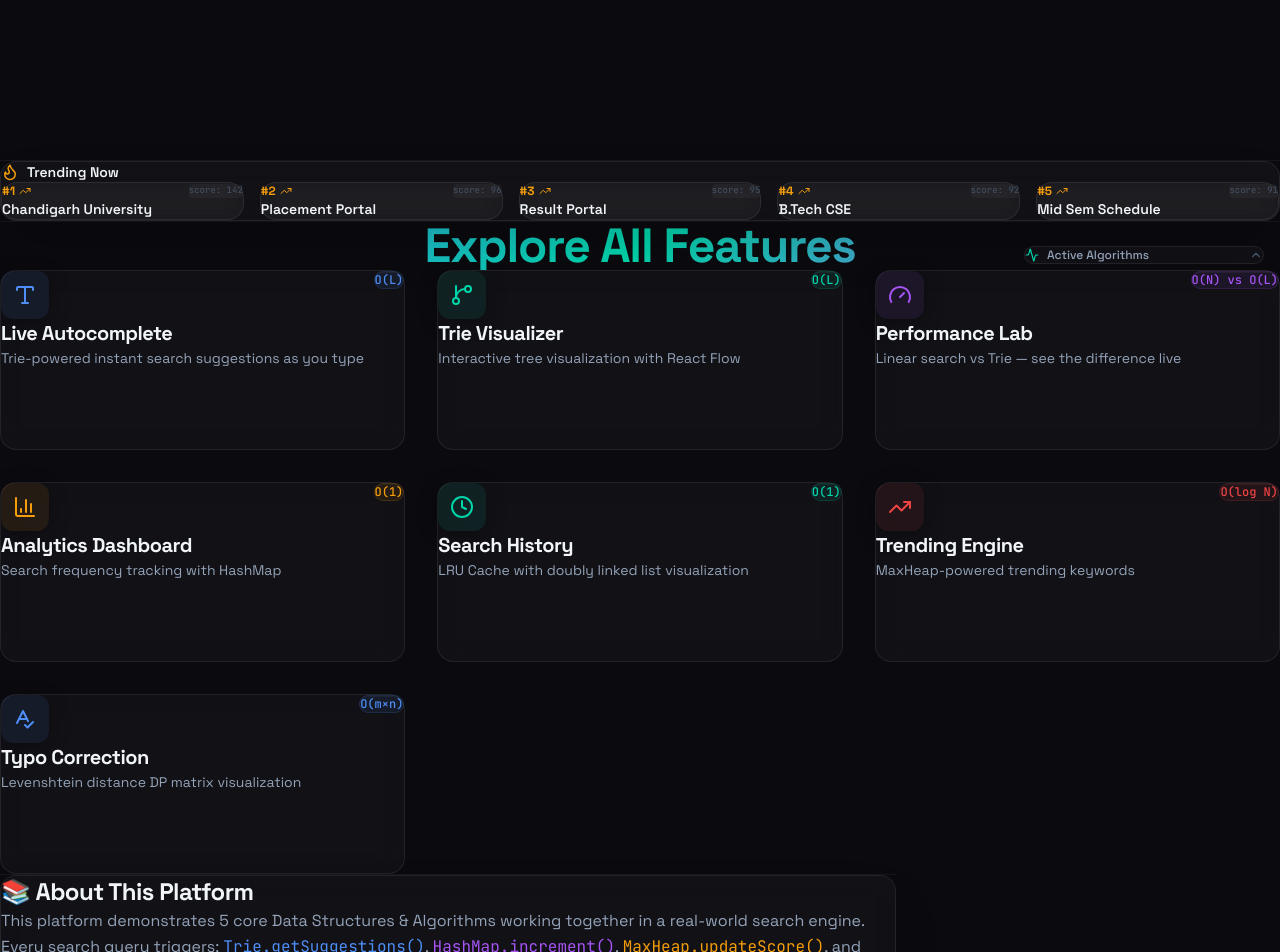
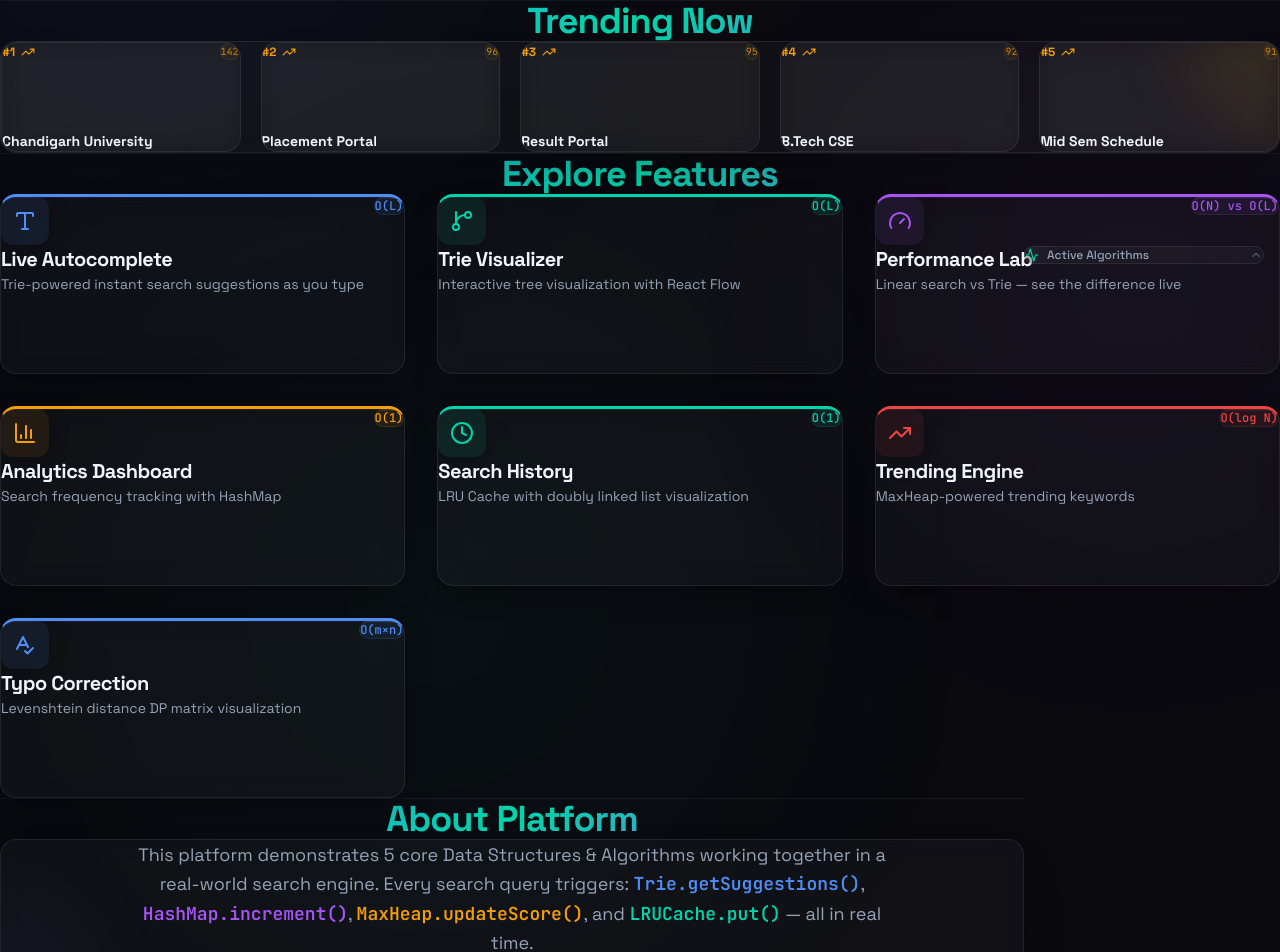
Before and after one commit to VanshMiglani007/smart-campus-search-ecosystem, a React (Vite) app: page / in a window 1280 px wide. Shown: the part 520-1472 px from the top of the page. Built offline with nearby package versions, Linux system fonts and the light colour scheme.

Commit message:
feat: premium homepage polish

```diff
--- a/src/components/TrendingPanel.jsx
+++ b/src/components/TrendingPanel.jsx
@@ -1,39 +1,35 @@
 import { motion } from 'framer-motion';
-import { TrendingUp, Flame } from 'lucide-react';
+import { TrendingUp } from 'lucide-react';
 
 const TrendingPanel = ({ items = [], onClickItem }) => {
   if (!items || items.length === 0) return null;
 
   return (
-    <div>
-      <div className="flex items-center gap-2 mb-4">
-        <Flame size={18} className="text-warning" />
-        <h3 className="text-sm font-semibold text-text-primary">Trending Now</h3>
-      </div>
-
-      <div className="grid grid-cols-1 md:grid-cols-2 xl:grid-cols-5 gap-4">
+    <div className="grid grid-cols-1 md:grid-cols-2 xl:grid-cols-5 gap-5">
       {items.map((item, index) => (
         <motion.div
           key={item.word}
           initial={{ opacity: 0, y: 10 }}
           animate={{ opacity: 1, y: 0 }}
           transition={{ delay: index * 0.08 }}
-            className="glass-card-hover px-4 py-4 cursor-pointer hover:scale-[1.03] hover:border-warning/30 transition-all duration-300"
+          className="glass-card-hover px-5 py-5 min-h-[110px] rounded-2xl flex flex-col justify-between cursor-pointer hover:scale-[1.05] hover:border-warning/35 hover:shadow-[0_0_25px_rgba(245,158,11,0.15)] transition-all duration-300 relative overflow-hidden group"
           onClick={() => onClickItem && onClickItem(item.word)}
         >
-            <div className="flex items-center justify-between mb-2">
-              <div className="flex items-center gap-1">
-                <span className="text-warning text-xs font-bold">#{index + 1}</span>
-                <TrendingUp size={12} className="text-warning" />
+          {/* Subtle hover glow layer */}
+          <div className="absolute inset-0 bg-gradient-to-br from-warning/5 to-transparent opacity-0 group-hover:opacity-100 transition-opacity duration-300 pointer-events-none" />
+
+          <div className="flex items-center justify-between relative z-10">
+            <div className="flex items-center gap-1.5">
+              <span className="text-warning text-xs font-black">#{index + 1}</span>
+              <TrendingUp size={14} className="text-warning" />
             </div>
-              <span className="text-[9px] font-mono text-text-muted bg-white/3 px-1.5 py-0.5 rounded">
-                score: {item.score}
+            <span className="text-[10px] font-mono text-warning/80 bg-warning/5 px-2 py-0.5 rounded-full border border-warning/10">
+              {item.score}
             </span>
           </div>
-            <div className="text-sm font-semibold text-text-primary truncate">{item.word}</div>
+          <div className="text-sm font-bold text-text-primary truncate mt-3 relative z-10 group-hover:text-warning transition-colors duration-300">{item.word}</div>
         </motion.div>
       ))}
-      </div>
     </div>
   );
 };
--- a/src/pages/HomePage.jsx
+++ b/src/pages/HomePage.jsx
@@ -75,6 +75,24 @@ const quickCategories = [
   { name: 'Courses', category: 'courses' },
 ];
 
+const backgroundParticles = [
+  { size: 3, left: 12, top: 45, delay: 0.5, duration: 15, xVal: 10 },
+  { size: 4, left: 28, top: 15, delay: 2.1, duration: 22, xVal: -8 },
+  { size: 2, left: 45, top: 78, delay: 1.2, duration: 18, xVal: 15 },
+  { size: 5, left: 63, top: 22, delay: 3.4, duration: 25, xVal: -12 },
+  { size: 3, left: 82, top: 60, delay: 0.8, duration: 14, xVal: 8 },
+  { size: 4, left: 19, top: 88, delay: 4.5, duration: 20, xVal: 12 },
+  { size: 2, left: 35, top: 32, delay: 1.9, duration: 16, xVal: -10 },
+  { size: 5, left: 55, top: 67, delay: 2.8, duration: 27, xVal: 6 },
+  { size: 3, left: 74, top: 10, delay: 0.2, duration: 19, xVal: -15 },
+  { size: 4, left: 91, top: 50, delay: 3.9, duration: 21, xVal: 10 },
+  { size: 2, left: 8, top: 25, delay: 1.5, duration: 17, xVal: -5 },
+  { size: 3, left: 50, top: 40, delay: 2.5, duration: 24, xVal: 14 },
+  { size: 4, left: 68, top: 85, delay: 0.7, duration: 23, xVal: -10 },
+  { size: 2, left: 88, top: 30, delay: 4.1, duration: 15, xVal: 8 },
+  { size: 5, left: 30, top: 55, delay: 3.2, duration: 26, xVal: -12 }
+];
+
 const HomePage = () => {
   const { trendingItems, recentSearches, recordSelection } = useSearch();
   const navigate = useNavigate();
@@ -102,41 +120,78 @@ const HomePage = () => {
       animate={{ opacity: 1, y: 0 }}
       exit={{ opacity: 0, y: -20 }}
       transition={{ duration: 0.3 }}
-      className="min-h-screen pt-[70px] pb-16 bg-[#0a0a0f]"
+      className="min-h-screen pt-[70px] pb-16 bg-[#0a0a0f] relative overflow-hidden"
     >
-      <div className="max-w-[1400px] mx-auto px-6 w-full flex flex-col">
-        {/* 1. Hero Section */}
-        <section className="relative min-h-[85vh] flex flex-col justify-center items-center text-center pt-[120px] pb-16">
+      {/* Premium Visual Effects: Ambient Gradient Blobs & Soft Background Glows */}
+      <div className="absolute inset-0 overflow-hidden pointer-events-none z-0">
+        <div className="absolute top-[5%] left-[-10%] w-[600px] h-[600px] rounded-full bg-accent-blue/10 blur-[150px] animate-pulse" style={{ animationDuration: '8s' }} />
+        <div className="absolute top-[35%] right-[-10%] w-[550px] h-[550px] rounded-full bg-accent-purple/8 blur-[130px] animate-pulse" style={{ animationDuration: '12s' }} />
+        <div className="absolute bottom-[5%] left-[10%] w-[600px] h-[600px] rounded-full bg-accent-cyan/8 blur-[160px] animate-pulse" style={{ animationDuration: '10s' }} />
+      </div>
+
+      {/* Premium Visual Effects: Subtle Animated Particles */}
+      <div className="absolute inset-0 overflow-hidden pointer-events-none z-0">
+        {backgroundParticles.map((pt, i) => {
+          return (
+            <motion.div
+              key={i}
+              className="absolute rounded-full bg-white/10"
+              style={{
+                width: pt.size,
+                height: pt.size,
+                left: `${pt.left}%`,
+                top: `${pt.top}%`,
+                boxShadow: '0 0 8px rgba(255, 255, 255, 0.3)',
+              }}
+              animate={{
+                y: [0, -140, 0],
+                x: [0, pt.xVal, 0],
+                opacity: [0.1, 0.35, 0.1],
+              }}
+              transition={{
+                duration: pt.duration,
+                repeat: Infinity,
+                delay: pt.delay,
+                ease: 'easeInOut',
+              }}
+            />
+          );
+        })}
+      </div>
+
+      <div className="max-w-[1400px] mx-auto px-6 w-full flex flex-col relative z-10">
+        {/* 1. Hero Section (Reduced Height) */}
+        <section className="relative min-h-[65vh] flex flex-col justify-center items-center text-center pt-[80px] pb-12">
           <motion.div
             initial={{ opacity: 0, y: 30 }}
             animate={{ opacity: 1, y: 0 }}
             transition={{ duration: 0.6, delay: 0.1 }}
             className="w-full max-w-5xl mx-auto flex flex-col items-center justify-center"
           >
-            <div className="inline-flex items-center gap-2 px-4 py-1.5 rounded-full border border-white/10 bg-white/5 mb-8">
+            <div className="inline-flex items-center gap-2 px-4 py-1.5 rounded-full border border-white/10 bg-white/5 mb-6">
               <BookOpen size={14} className="text-accent-cyan" />
               <span className="text-xs text-text-secondary font-medium">
                 DSA-Powered Search Engine
               </span>
             </div>
 
-            <h1 className="text-5xl md:text-6xl xl:text-7xl font-bold tracking-tight mb-6 leading-tight max-w-5xl mx-auto">
+            <h1 className="text-5xl md:text-6xl xl:text-7xl font-bold tracking-tight mb-5 leading-tight max-w-5xl mx-auto">
               <span className="gradient-text">Campus Intelligence</span>
             </h1>
 
-            <p className="text-lg md:text-xl text-text-secondary mb-12 max-w-2xl mx-auto leading-relaxed">
+            <p className="text-lg md:text-xl text-text-secondary mb-10 max-w-2xl mx-auto leading-relaxed">
               Search Everything. Understand Everything.
             </p>
 
             {/* Search Bar Container */}
             <div className="w-full max-w-4xl mx-auto mb-8 px-4">
-              <div className="shadow-[0_0_50px_rgba(79,142,247,0.15)] rounded-2xl">
+              <div className="shadow-[0_0_50px_rgba(79,142,247,0.18)] rounded-2xl">
                 <SearchBar onSelectSuggestion={handleSelectSuggestion} />
               </div>
             </div>
 
             {/* Quick Categories */}
-            <div className="flex flex-wrap items-center justify-center gap-2.5 mb-12">
+            <div className="flex flex-wrap items-center justify-center gap-2.5 mb-10">
               {quickCategories.map((cat) => {
                 const color = getCategoryColor(cat.category);
                 return (
@@ -181,9 +236,19 @@ const HomePage = () => {
           </motion.div>
         </section>
 
-        {/* 2. Trending Section */}
-        <section className="py-24 border-t border-white/5">
-          <div className="glass-card p-8 md:p-12 shadow-2xl">
+        {/* 2. Trending Section wrapped in ONE premium container */}
+        <section className="py-16 border-t border-white/5">
+          <motion.h2
+            initial={{ opacity: 0 }}
+            animate={{ opacity: 1 }}
+            transition={{ delay: 0.3 }}
+            className="text-3xl md:text-4xl font-bold tracking-tight text-center mb-10 gradient-text"
+          >
+            Trending Now
+          </motion.h2>
+
+          <div className="glass-card rounded-3xl p-8 backdrop-blur shadow-2xl relative overflow-hidden">
+            <div className="absolute -top-24 -right-24 w-48 h-48 bg-warning/5 rounded-full blur-2xl pointer-events-none" />
             <motion.div
               initial={{ opacity: 0, y: 20 }}
               animate={{ opacity: 1, y: 0 }}
@@ -194,10 +259,10 @@ const HomePage = () => {
 
             {/* Recent Searches */}
             {recentSearches.length > 0 && (
-              <div className="mt-12 pt-12 border-t border-white/5">
+              <div className="mt-10 pt-10 border-t border-white/5">
                 <div className="flex items-center gap-2 mb-6">
                   <Clock size={18} className="text-accent-cyan" />
-                  <h3 className="text-xl font-bold tracking-tight text-text-primary">Your Recent Searches</h3>
+                  <h3 className="text-lg font-bold tracking-tight text-text-primary">Your Recent Searches</h3>
                   <ComplexityBadge type="ops" value="O(1)" color="cyan" />
                 </div>
                 <div className="flex flex-wrap gap-2.5">
@@ -219,15 +284,15 @@ const HomePage = () => {
           </div>
         </section>
 
-        {/* 3. Features Section */}
-        <section className="py-24 border-t border-white/5">
+        {/* 3. Features Section with upgraded visual cards */}
+        <section className="py-16 border-t border-white/5">
           <motion.h2
             initial={{ opacity: 0 }}
             animate={{ opacity: 1 }}
-            transition={{ delay: 0.6 }}
-            className="text-4xl md:text-5xl font-bold tracking-tight text-center mb-16 gradient-text"
+            transition={{ delay: 0.5 }}
+            className="text-3xl md:text-4xl font-bold tracking-tight text-center mb-10 gradient-text"
           >
-            Explore All Features
+            Explore Features
           </motion.h2>
 
           <div className="grid grid-cols-1 md:grid-cols-2 lg:grid-cols-3 gap-8">
@@ -242,8 +307,17 @@ const HomePage = () => {
                   className="h-full"
                 >
                   <Link to={feature.path} className="block h-full">
-                    <div className="glass-card-hover p-8 min-h-[180px] h-full flex flex-col justify-between transition-all duration-300">
-                      <div>
+                    <div
+                      className="glass-card rounded-3xl p-8 min-h-[180px] h-full flex flex-col justify-between transition-all duration-300 border border-white/10 shadow-xl backdrop-blur hover:-translate-y-1.5 hover:border-white/20 relative overflow-hidden group"
+                      style={{
+                        borderTop: '3px solid ' + feature.color,
+                        boxShadow: `0 10px 30px -10px rgba(0, 0, 0, 0.5), inset 0 1px 0 rgba(255, 255, 255, 0.05), 0 0 30px ${feature.color}05`
+                      }}
+                    >
+                      {/* Subtle hover overlay */}
+                      <div className="absolute inset-0 bg-gradient-to-b from-white/[0.02] to-transparent opacity-0 group-hover:opacity-100 transition-opacity duration-300 pointer-events-none" />
+
+                      <div className="relative z-10">
                         <div className="flex items-start justify-between mb-6">
                           <div
                             className="w-12 h-12 rounded-xl flex items-center justify-center shadow-[0_4px_20px_rgba(0,0,0,0.3)]"
@@ -277,20 +351,27 @@ const HomePage = () => {
           </div>
         </section>
 
-        {/* 4. About Section */}
-        <section className="py-24 border-t border-white/5 max-w-4xl mx-auto w-full">
-          <div className="glass-card p-10 shadow-2xl">
-            <h4 className="text-2xl font-bold tracking-tight text-text-primary mb-4 flex items-center gap-2">
-              📚 About This Platform
-            </h4>
-            <p className="text-base text-text-secondary leading-relaxed mb-6">
+        {/* 4. About Section fully centered and premium */}
+        <section className="py-16 border-t border-white/5 max-w-5xl mx-auto w-full">
+          <motion.h2
+            initial={{ opacity: 0 }}
+            animate={{ opacity: 1 }}
+            transition={{ delay: 0.6 }}
+            className="text-3xl md:text-4xl font-bold tracking-tight text-center mb-10 gradient-text"
+          >
+            About Platform
+          </motion.h2>
+
+          <div className="glass-card rounded-3xl p-10 shadow-2xl flex flex-col items-center text-center backdrop-blur relative overflow-hidden">
+            <div className="absolute -bottom-24 -left-24 w-48 h-48 bg-accent-blue/5 rounded-full blur-2xl pointer-events-none" />
+            <p className="text-lg text-text-secondary leading-relaxed mb-8 max-w-3xl">
               This platform demonstrates 5 core Data Structures & Algorithms working together in a real-world search engine.
-              Every search query triggers: <span className="font-mono text-accent-blue">Trie.getSuggestions()</span>,{' '}
-              <span className="font-mono text-accent-purple">HashMap.increment()</span>,{' '}
-              <span className="font-mono text-warning">MaxHeap.updateScore()</span>, and{' '}
-              <span className="font-mono text-accent-cyan">LRUCache.put()</span> — all in real time.
+              Every search query triggers: <span className="font-mono text-accent-blue font-semibold">Trie.getSuggestions()</span>,{' '}
+              <span className="font-mono text-accent-purple font-semibold">HashMap.increment()</span>,{' '}
+              <span className="font-mono text-warning font-semibold">MaxHeap.updateScore()</span>, and{' '}
+              <span className="font-mono text-accent-cyan font-semibold">LRUCache.put()</span> — all in real time.
             </p>
-            <div className="flex flex-wrap gap-2.5">
+            <div className="flex flex-wrap justify-center gap-3">
               <ComplexityBadge type="time" value="O(L) Trie" color="blue" />
               <ComplexityBadge type="time" value="O(log N) Heap" color="amber" />
               <ComplexityBadge type="time" value="O(1) LRU" color="cyan" />
```
Lines whose indentation alone changed are shown as unchanged.
